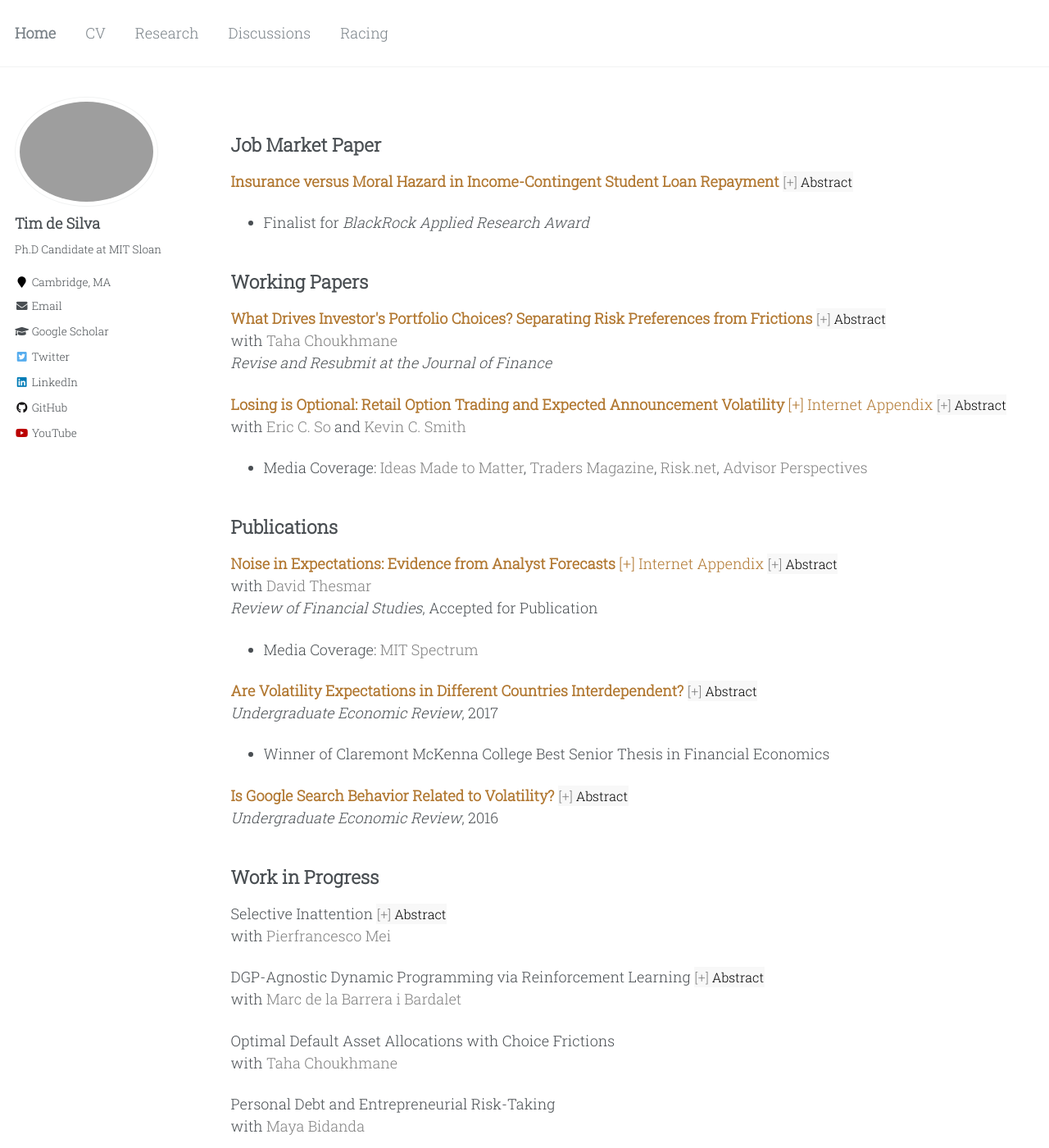
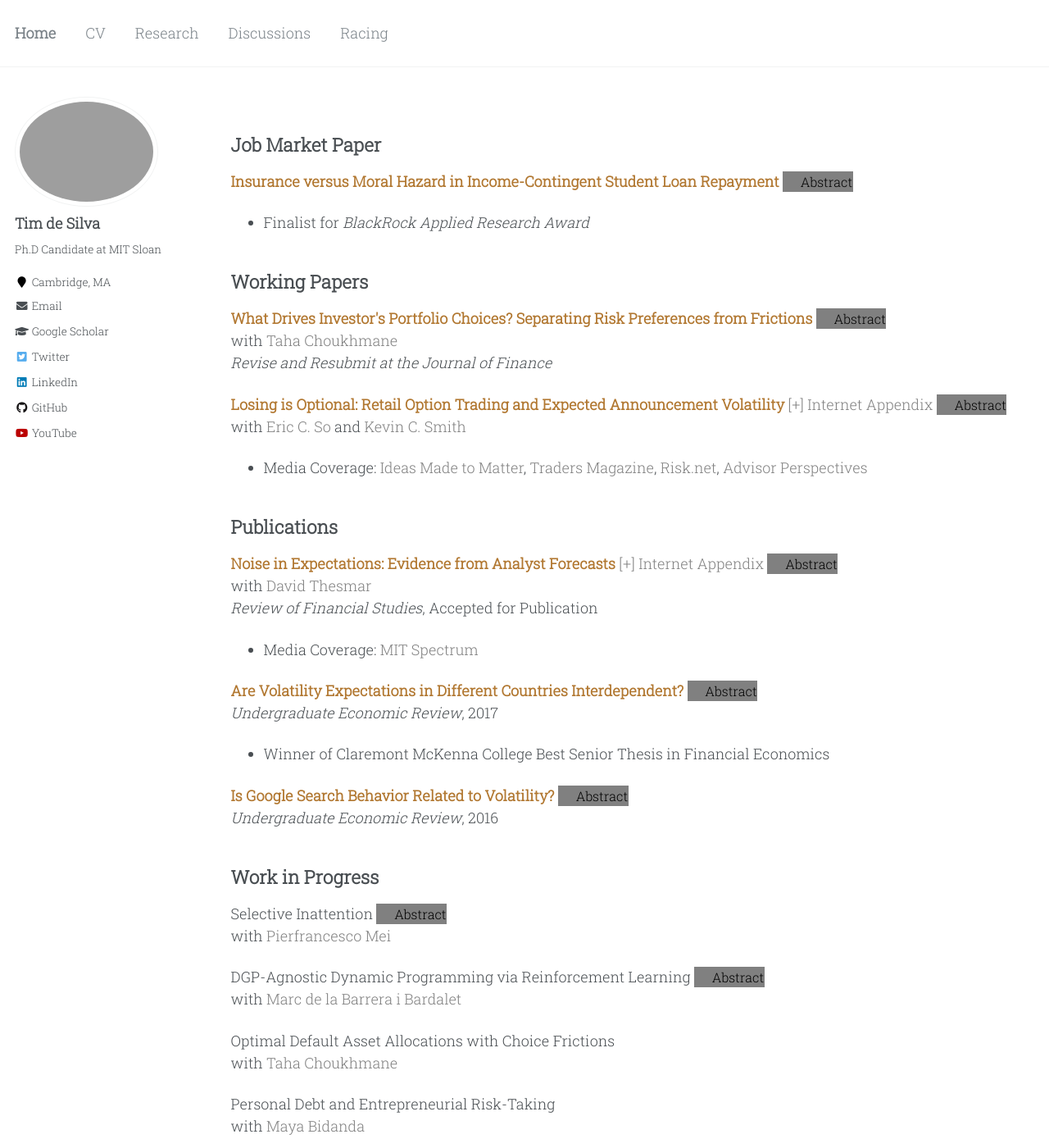
Before and after one commit to timhdesilva/timhdesilva.github.io, a Jekyll site: the page built from _pages/research.html, in a window 1280 px wide and 1400 px high. Shown: the whole window at 82% size. Built offline with Jekyll 4.4.1, drawn with Linux system fonts in a browser that asks for light colours.

Commit message:
change colors

```diff
--- a/_pages/research.html
+++ b/_pages/research.html
@@ -10,8 +10,8 @@ author_profile: true
 <!-----------------------------------------------------------STYLES---------------------------------------------------------------->
 <style>
     :root {
-      --abstract-button-gray: #f8f8f8;
-      --abstract-content-gray: #f1f1f1;
+      --abstract-button-gray: gray;
+      --abstract-content-gray: gray;
     }
 
     .abstract-button {
@@ -81,7 +81,7 @@ author_profile: true
 
 <p>
     <a style="text-decoration:none; color:rgb(177, 119, 48); font-weight:bold" href="http://timhdesilva.github.io/files/papers/losing_optional.pdf">Losing is Optional: Retail Option Trading and Expected Announcement Volatility</a>
-    <a style="text-decoration:none; color:rgb(177, 119, 48)" href="http://timhdesilva.github.io/files/papers/losing_optional_appendix.pdf">[+] Internet Appendix</a>
+    <a style="text-decoration:none; color:gray" href="http://timhdesilva.github.io/files/papers/losing_optional_appendix.pdf">[+] Internet Appendix</a>
     <button class="abstract-button" data-target="losing">Abstract</button>
     <br>with <a style="text-decoration:none; color:gray" href="https://mitmgmtfaculty.mit.edu/eso/">Eric C. So</a> and <a style="text-decoration:none; color:gray" href="https://ksmith142.github.io/">Kevin C. Smith</a>
     <ul>
@@ -96,7 +96,7 @@ author_profile: true
 
 <p>
     <a style="text-decoration:none; color:rgb(177, 119, 48); font-weight:bold" href="http://timhdesilva.github.io/files/papers/noise_expectations.pdf">Noise in Expectations: Evidence from Analyst Forecasts</a>
-    <a style="text-decoration:none; color:rgb(177, 119, 48)" href="http://timhdesilva.github.io/files/papers/noise_expectations_appendix.pdf">[+] Internet Appendix</a>
+    <a style="text-decoration:none; color:gray" href="http://timhdesilva.github.io/files/papers/noise_expectations_appendix.pdf">[+] Internet Appendix</a>
     <button class="abstract-button" data-target="noise">Abstract</button>
     <br>with <a style="text-decoration:none; color:gray" href="https://sites.google.com/site/dthesmar/">David Thesmar</a>
     <br><em>Review of Financial Studies</em>, Accepted for Publication
```
